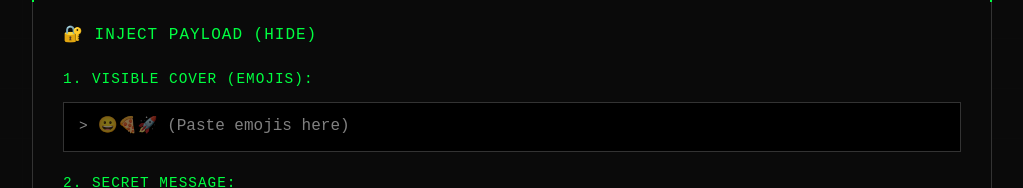
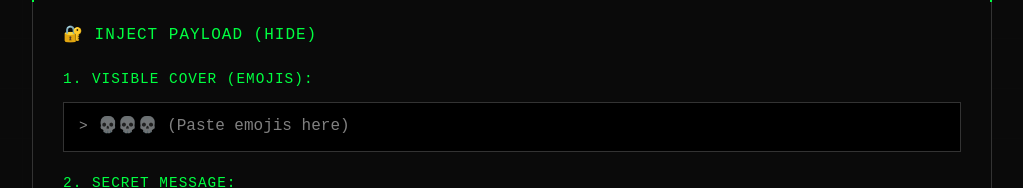
Before and after one commit to avairo/EmoOculto, a Next.js app: page / in a window 1280 px wide. Shown: the part 612-800 px from the top of the page, without its empty margins (128-1151 px from the left). Built offline with nearby package versions, Linux system fonts and the light colour scheme.

Commit message:
emoji placeholder changed

```diff
--- a/app/page.tsx
+++ b/app/page.tsx
@@ -161,7 +161,7 @@ export default function Home() {
                     type="text"
                     value={emojiInput}
                     onChange={(e) => setEmojiInput(e.target.value)}
-                    placeholder="😀🍕🚀 (Paste emojis here)"
+                    placeholder="💀💀💀 (Paste emojis here)"
                   />
                 </div>
               </div>
```
